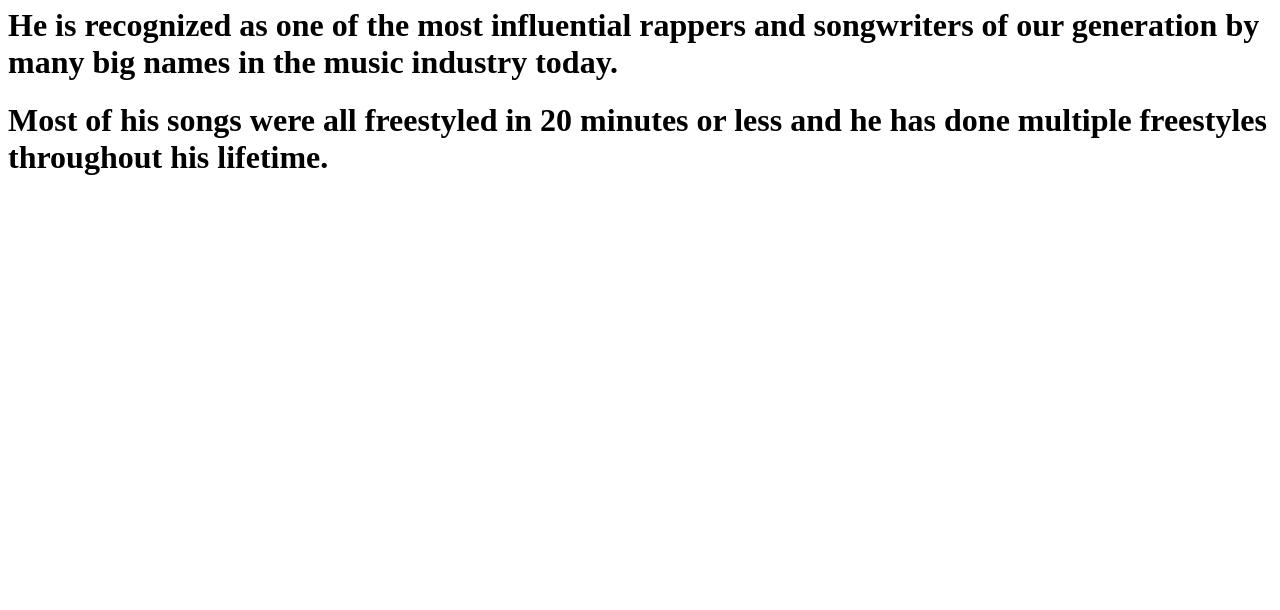
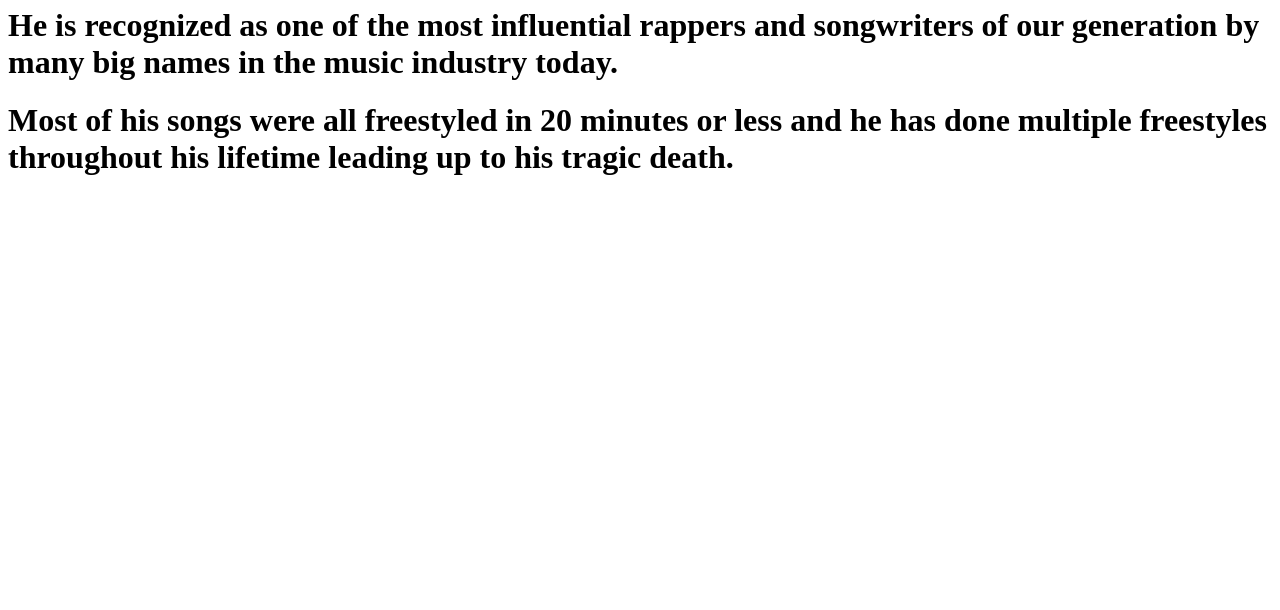
Before and after one commit to Ant-07/26rami.github.io, a plain HTML site: page OoglyBoogly/index.html in a window 1280 px wide. Shown: the part 190-800 px from the top of the page. Drawn offline with Linux system fonts and the light colour scheme.

Commit message:
Update index.html
Made a portion of text easier understandable

```diff
--- a/OoglyBoogly/index.html
+++ b/OoglyBoogly/index.html
@@ -10,6 +10,6 @@
     <h1>He has over 3000 unreleased songs.</h1>
     <h1>He has a total of 11 albums.</h1>
     <h1>He is recognized as one of the most influential rappers and songwriters of our generation by many big names in the music industry today.</h1>
-    <h1>Most of his songs were all freestyled in 20 minutes or less and he has done multiple freestyles throughout his lifetime.</h1>
+    <h1>Most of his songs were all freestyled in 20 minutes or less and he has done multiple freestyles throughout his lifetime leading up to his tragic death.</h1>
 </body>
 </html>
```
